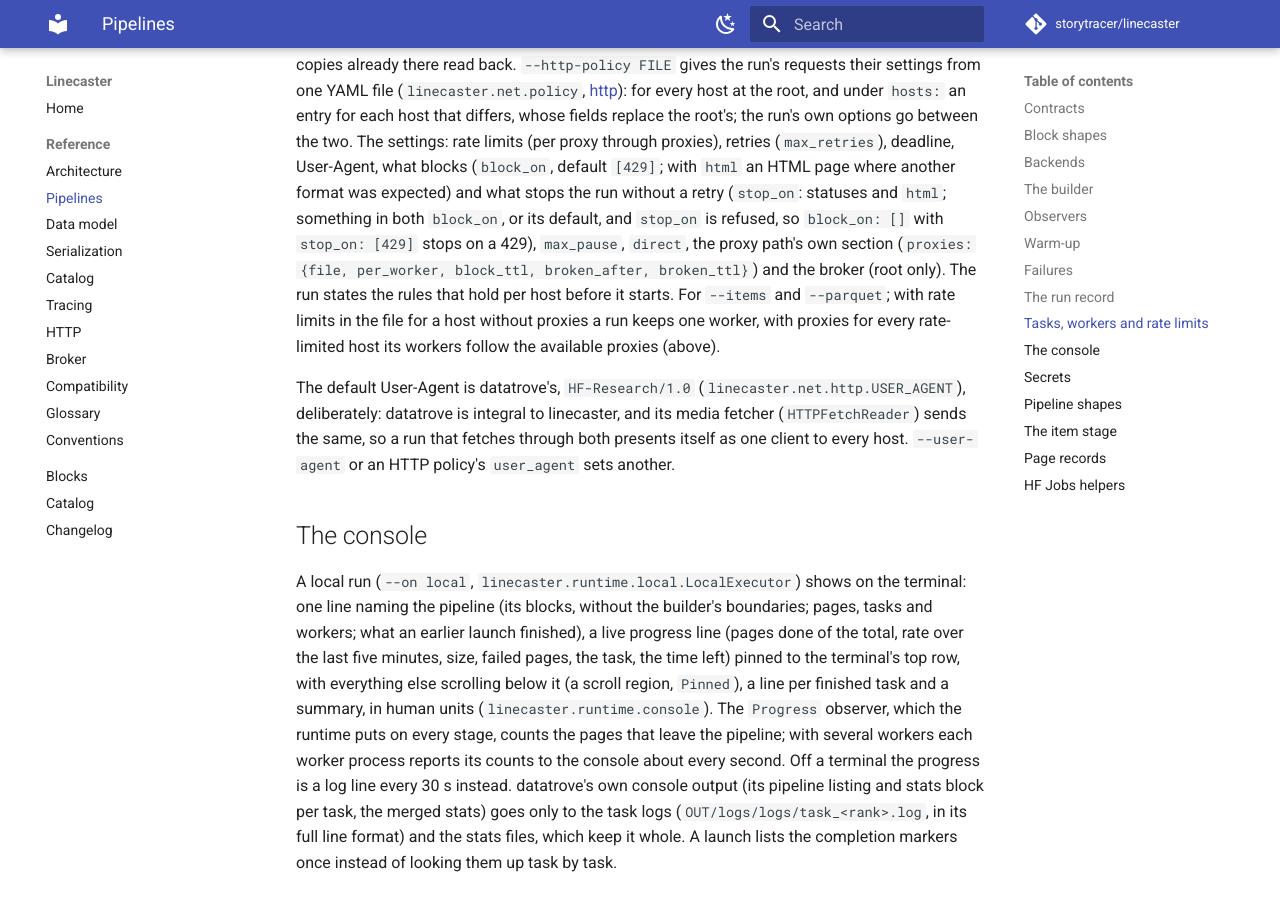
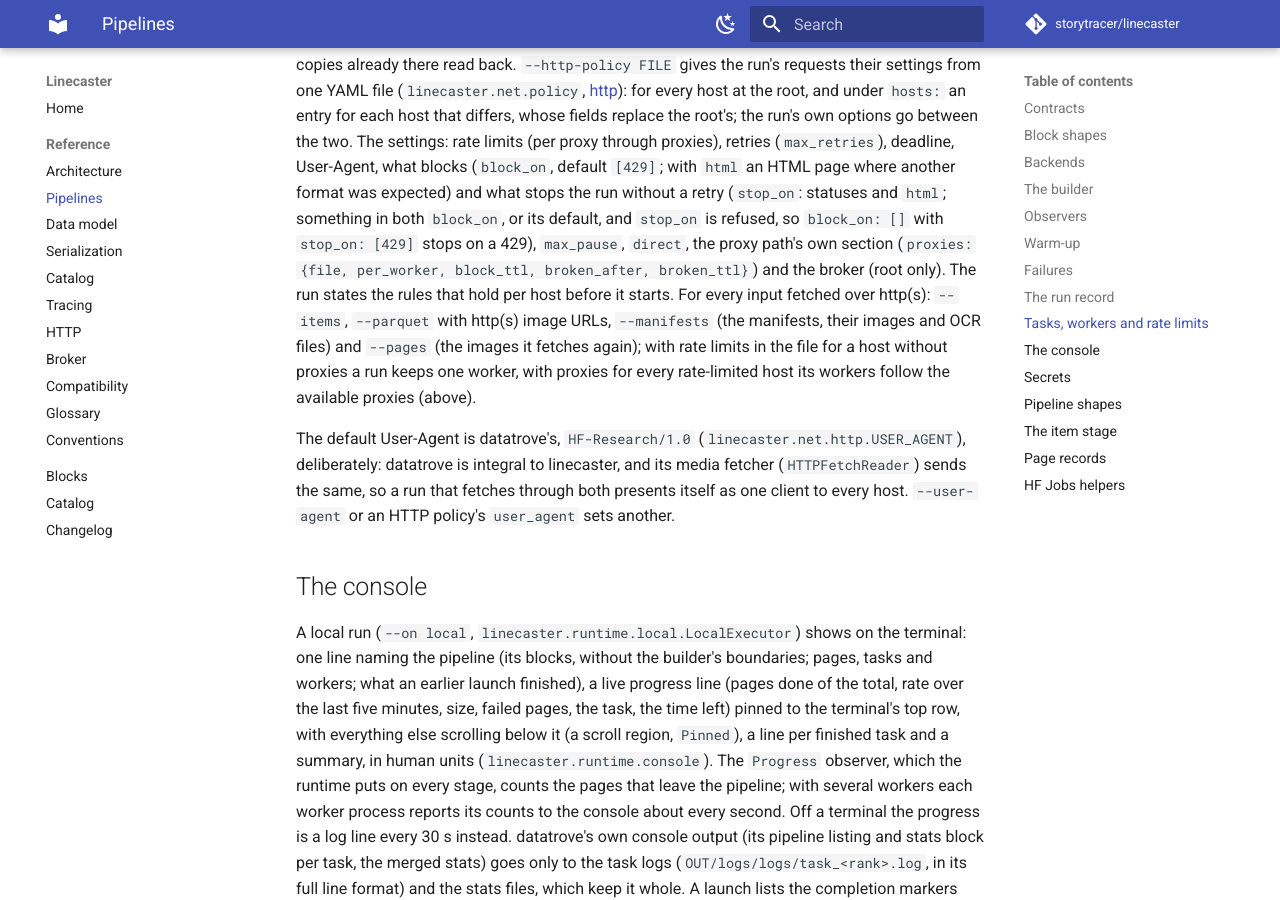
Before and after one commit to storytracer/linecaster, an MkDocs documentation site: the page built from docs/reference/pipelines.md, in a window 1280 px wide and 900 px high, scrolled down 13107 px. Built offline with MkDocs 1.6.1 and Material for MkDocs 9.7.7, drawn with Linux system fonts in a browser that asks for light colours; comment, search, counter and statistics services are not loaded; the version menu is left out.

Commit message:
Docs and upgrade note: the HTTP policy for every input fetched over http(s)
Co-Authored-By: Claude Opus 5.5 <noreply@anthropic.com>

```diff
--- a/docs/reference/pipelines.md
+++ b/docs/reference/pipelines.md
@@ -411,9 +411,11 @@ the run's own options go between the two. The settings: rate limits (per proxy t
 another format was expected) and what stops the run without a retry (`stop_on`: statuses and `html`; something in
 both `block_on`, or its default, and `stop_on` is refused, so `block_on: []` with `stop_on: [429]` stops on a 429),
 `max_pause`, `direct`, the proxy path's own section (`proxies: {file, per_worker, block_ttl, broken_after,
-broken_ttl}`) and the broker (root only). The run states the rules that hold per host before it starts. For `--items`
-and `--parquet`; with rate limits in the file for a host without proxies a run keeps one worker, with proxies for every
-rate-limited host its workers follow the available proxies (above).
+broken_ttl}`) and the broker (root only). The run states the rules that hold per host before it starts. For every
+input fetched over http(s): `--items`, `--parquet` with http(s) image URLs, `--manifests` (the manifests, their
+images and OCR files) and `--pages` (the images it fetches again); with rate limits in the file for a host without
+proxies a run keeps one worker, with proxies for every rate-limited host its workers follow the available proxies
+(above).
 
 The default User-Agent is datatrove's, `HF-Research/1.0` (`linecaster.net.http.USER_AGENT`), deliberately: datatrove
 is integral to linecaster, and its media fetcher (`HTTPFetchReader`) sends the same, so a run that fetches through
```
Also changed, not shown: CHANGELOG.md (+10 -0 lines), docs/reference/http.md (+4 -2 lines).
